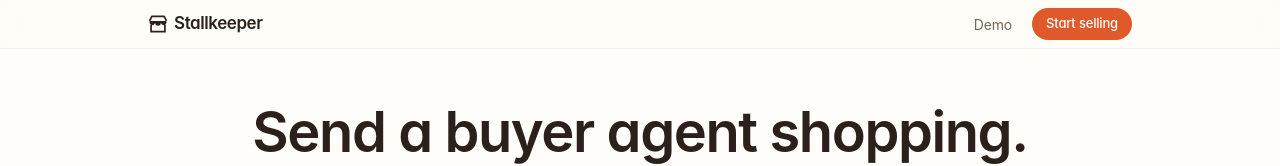
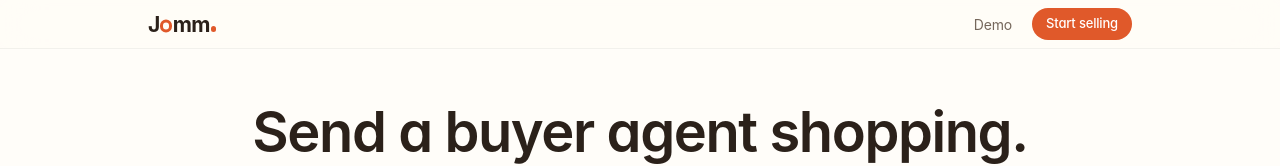
Before and after one commit to ttiu-cs/jomm, a Next.js app: page /market in a window 1280 px wide. Shown: the top 166 px of the page. Built offline with nearby package versions, Linux system fonts and the light colour scheme.

Commit message:
Rename to Jomm.: wordmark with the o and the full stop as brand-colour circles, matching app icon
Co-Authored-By: Claude Opus 5.5 <noreply@anthropic.com>
Claude-Session: https://claude.ai/code/session_01JmfnWAoMpd6zJztPiX5zBV

```diff
--- a/src/app/layout.tsx
+++ b/src/app/layout.tsx
@@ -4,7 +4,7 @@ import "@fontsource/caveat/600.css";
 import "./globals.css";
 
 export const metadata: Metadata = {
-  title: "Stallkeeper: an AI shop assistant you teach by talking",
+  title: "Jomm. · an AI shop assistant you teach by talking",
   description: "Show your stall to the camera and talk. Your AI shop assistant learns your stock, negotiates with buyer agents and gets paid through PayPal.",
 };
 export const viewport: Viewport = { width: "device-width", initialScale: 1, themeColor: "#ffffff" };
--- a/src/components/shells.tsx
+++ b/src/components/shells.tsx
@@ -4,17 +4,27 @@ import { usePathname } from "next/navigation";
 import type { ReactNode } from "react";
 import { IconCamera, IconChat, IconHome, IconTag } from "./icons";
 
-export const BRAND = "Stallkeeper";
+export const BRAND = "Jomm.";
+
+/**
+ * The Jomm. wordmark: the two round shapes, the "o" and the full stop, are drawn as circles in the
+ * brand colour (a ring and a dot), the rest is set in the system font.
+ */
+export function Wordmark({ size = 22, className = "" }: { size?: number; className?: string }) {
+  return (
+    <span className={`inline-flex items-baseline font-bold leading-none tracking-[-0.04em] text-label ${className}`} style={{ fontSize: size }} aria-label="Jomm.">
+      <span aria-hidden>J</span>
+      <span aria-hidden className="mx-[0.02em] inline-block rounded-full border-brand" style={{ width: "0.6em", height: "0.6em", borderWidth: "0.15em", transform: "translateY(0.02em)" }} />
+      <span aria-hidden>mm</span>
+      <span aria-hidden className="ml-[0.05em] inline-block rounded-full bg-brand" style={{ width: "0.24em", height: "0.24em" }} />
+    </span>
+  );
+}
 
 export function Logo() {
   return (
-    <Link href="/" className="flex items-center gap-1.5 text-[17px] font-semibold tracking-tight text-label">
-      <svg width="20" height="20" viewBox="0 0 26 26" aria-hidden>
-        <path d="M2 9 5 3h16l3 6" fill="none" stroke="currentColor" strokeWidth="2.2" strokeLinejoin="round" />
-        <path d="M2 9h22v2.5a3.7 3.7 0 0 1-7.3 0 3.7 3.7 0 0 1-7.4 0 3.7 3.7 0 0 1-7.3 0Z" fill="currentColor" />
-        <path d="M4 14v9h18v-9" fill="none" stroke="currentColor" strokeWidth="2.2" />
-      </svg>
-      {BRAND}
+    <Link href="/" className="flex items-center" aria-label="Jomm. home">
+      <Wordmark size={21} />
     </Link>
   );
 }
```
Also changed, not shown: src/app/icon.svg (added), 3 other files (tests, documents, lock files or other folders).
